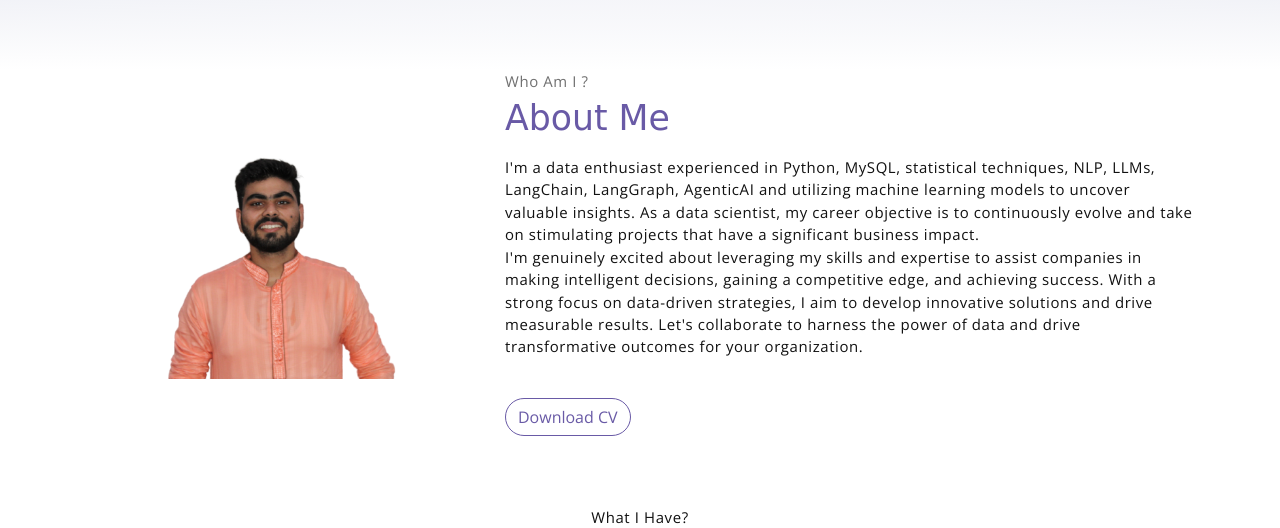
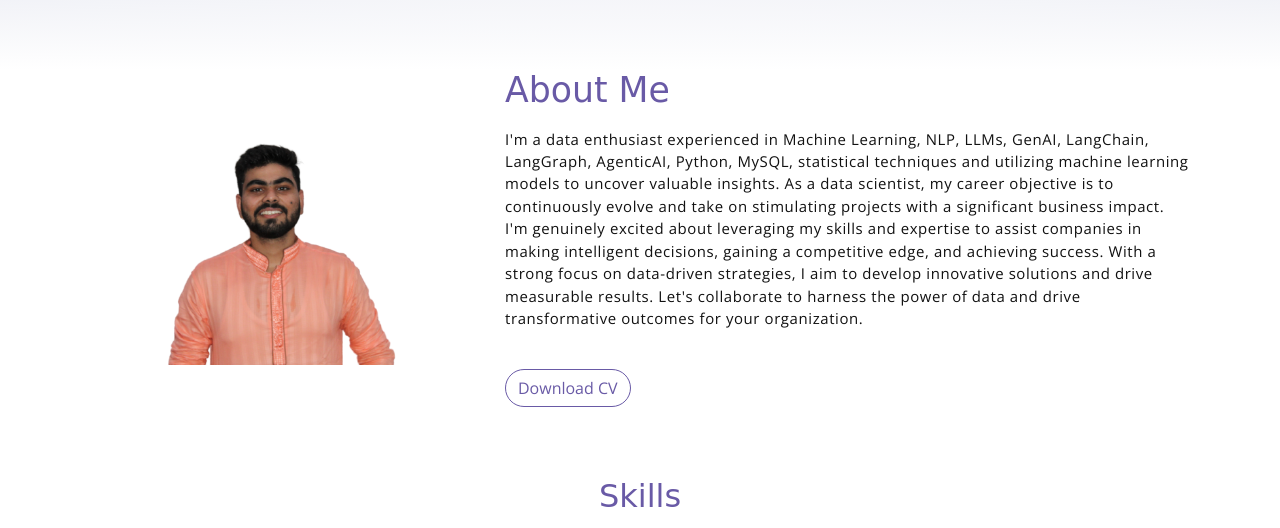
Before and after one commit to Tandon07/portfolio, a plain HTML site: page index.html in a window 1280 px wide. Shown: the part 730-1258 px from the top of the page. Drawn offline with nearby package versions, Linux system fonts and the light colour scheme; a web font is replaced by a local one.

Commit message:
Update index.html

```diff
--- a/index.html
+++ b/index.html
@@ -169,12 +169,12 @@ margin-top: 5px;
                         alt="Download free bootstrap 4 landing page, free boootstrap 4 templates, Download free bootstrap 4.1 landing page, free boootstrap 4.1.1 templates, meyawo Landing page">
                 </div>
                 <div class="about-caption">
-                    <p class="section-subtitle">Who Am I ?</p>
+<!--                     <p class="section-subtitle">Who Am I ?</p> -->
                     <h2 class="section-title mb-3">About Me</h2>
                     <p>
-                        I'm a data enthusiast experienced in Python, MySQL, statistical techniques, NLP, LLMs, LangChain, LangGraph, AgenticAI and utilizing machine learning models to uncover valuable insights.
+                        I'm a data enthusiast experienced in Machine Learning, NLP, LLMs, GenAI, LangChain, LangGraph, AgenticAI, Python, MySQL, statistical techniques and utilizing machine learning models to uncover valuable insights.
                         As a data scientist, my career objective is to continuously evolve and
-                        take on stimulating projects that have a significant business impact.
+                        take on stimulating projects with a significant business impact.
                         <br>I'm genuinely excited about leveraging my skills and expertise to assist
                         companies in making intelligent decisions, gaining a competitive edge,
                         and achieving success. With a strong focus on data-driven strategies,
@@ -192,7 +192,7 @@ margin-top: 5px;
 
     <section id="skills"  style="text-align:center;">
         <div class="skil">
-            <p class="section-subtitle">What I Have?</p>
+<!--             <p class="section-subtitle">What I Have?</p> -->
         <h2>Skills</h2>
         <ul>
 
@@ -261,7 +261,7 @@ margin-top: 5px;
     <!-- projects section -->
     <section class="section" id="portfolio">
         <div class="container text-center">
-            <p class="section-subtitle">What I Did ?</p>
+<!--             <p class="section-subtitle">What I Did ?</p> -->
             <h6 class="section-title mb-6">Projects</h6>
             <!-- row -->
             <div class="row">
@@ -369,7 +369,7 @@ margin-top: 5px;
     <!-- testimonial section -->
     <section class="section" id="testmonial">
         <div class="container text-center">
-            <p class="section-subtitle">What my seniors say About Me ?</p>
+<!--             <p class="section-subtitle">What my seniors say About Me ?</p> -->
             <h6 class="section-title mb-6">Testmonial</h6>
 
             <!-- row -->
@@ -412,7 +412,7 @@ margin-top: 5px;
     <section class="section" id="blog">
         <!-- container -->
         <div class="container text-center">
-            <p class="section-subtitle">Recent Posts?</p>
+<!--             <p class="section-subtitle">Recent Posts?</p> -->
             <h6 class="section-title mb-6">Blog</h6>
             <!-- blog-wrapper -->
 
@@ -492,7 +492,7 @@ margin-top: 5px;
     <!-- contact section -->
     <section class="section" id="contact">
         <div class="container text-center">
-            <p class="section-subtitle">How can you communicate?</p>
+<!--             <p class="section-subtitle">How can you communicate?</p> -->
             <h6 class="section-title mb-5">Contact Me</h6>
             <!-- contact form -->
 
```
